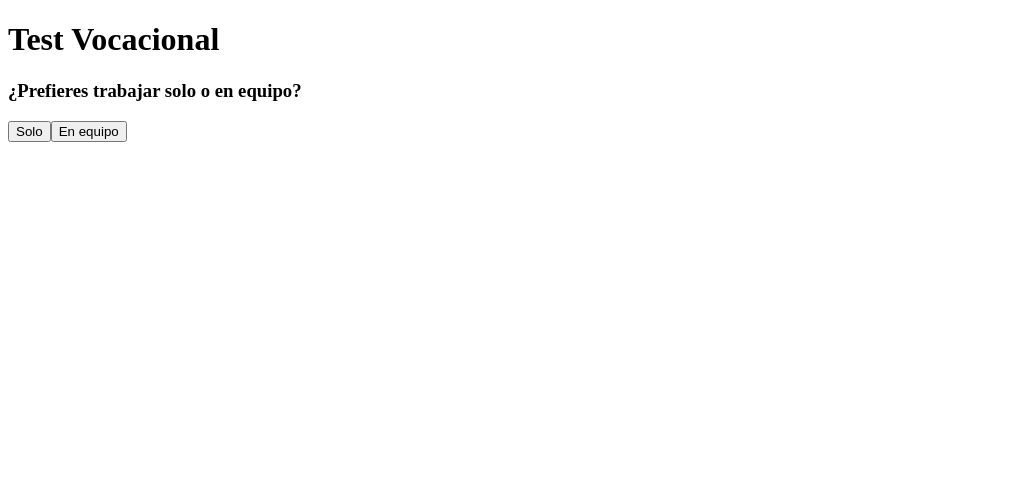
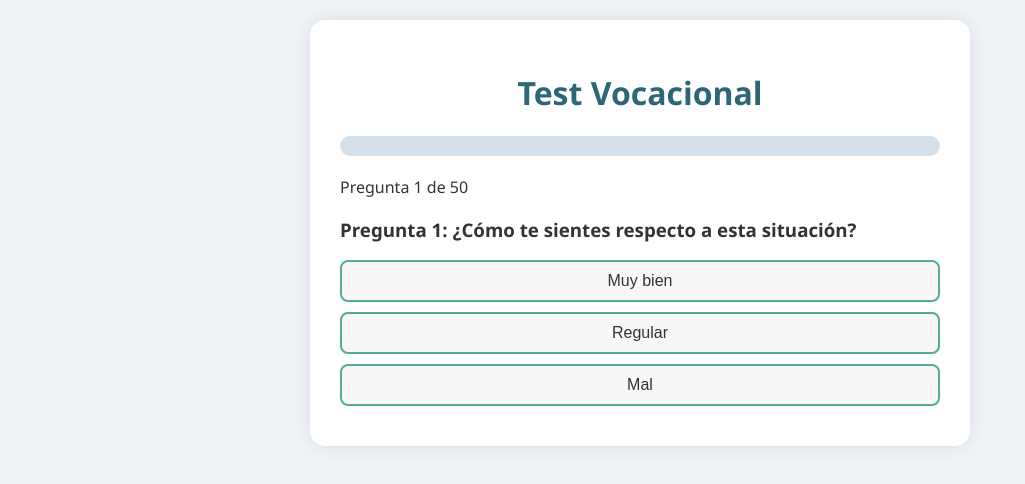
Before and after one commit to Karenperezor/test-vocacional, a plain HTML site: page index.html in a window 1280 px wide. Shown: the whole page, without its empty margins (0-1025 px from the left). Drawn offline with Linux system fonts and the light colour scheme.

Commit message:
commit 2: add style jsjsj B)

```diff
--- a/index.html
+++ b/index.html
@@ -1,16 +1,27 @@
 <!DOCTYPE html>
 <html lang="es">
 <head>
-  <meta charset="UTF-8">
+  <meta charset="UTF-8" />
+  <meta name="viewport" content="width=device-width, initial-scale=1.0"/>
   <title>Test Vocacional Inteligente</title>
-  <link rel="stylesheet" href="styles.css">
+  <link rel="stylesheet" href="style.css" />
 </head>
 <body>
-  <h1>Test Vocacional</h1>
-  <div id="pregunta-container"></div>
-  <div id="opciones-container"></div>
-  <button id="btn-siguiente" onclick="siguientePregunta()">Siguiente</button>
-  <div id="resultado" style="display:none;"></div>
+  <div class="container">
+    <h1>Test Vocacional</h1>
+
+    <div class="progress-container">
+      <div id="progress-bar"></div>
+    </div>
+
+    <p id="contador">Pregunta 1 de 50</p>
+
+    <div id="pregunta-container" class="fade"></div>
+    <div id="opciones-container" class="fade"></div>
+
+    <button id="btn-siguiente" onclick="siguientePregunta()">Siguiente</button>
+    <div id="resultado" class="fade" style="display:none;"></div>
+  </div>
 
   <script src="main.js"></script>
 </body>
--- a/main.js
+++ b/main.js
@@ -1,45 +1,30 @@
 let indicePregunta = 0;
 let respuestas = [];
+const totalPreguntas = 50;
 
-const preguntas = [
-  {
-    texto: "¿Prefieres trabajar solo o en equipo?",
-    opciones: ["Solo", "En equipo"]
-  },
-  {
-    texto: "¿Te gusta resolver problemas lógicos o expresar ideas creativas?",
-    opciones: ["Problemas lógicos", "Ideas creativas"]
-  },
-  {
-    texto: "¿Disfrutas ayudar a otras personas?",
-    opciones: ["Sí", "No"]
-  },
-  {
-    texto: "¿Te interesa saber cómo funcionan las cosas por dentro?",
-    opciones: ["Sí", "No"]
-  },
-  {
-    texto: "¿Te sentirías cómodo memorizando mucha información?",
-    opciones: ["Sí", "No"]
-  }
-];
+// Preguntas simuladas (puedes remplazarlas con las reales)
+const preguntas = Array.from({ length: totalPreguntas }, (_, i) => ({
+  texto: `Pregunta ${i + 1}: ¿Cómo te sientes respecto a esta situación?`,
+  opciones: ["Muy bien", "Regular", "Mal"]
+}));
 
 const carreras = {
-  tecnologia: ["Ingeniería en Sistemas", "Desarrollo Web", "Ciberseguridad"],
-  salud: ["Medicina", "Enfermería", "Psicología"],
-  creatividad: ["Diseño Gráfico", "Animación Digital", "Publicidad"],
-  social: ["Trabajo Social", "Pedagogía", "Derecho"]
+  tecnologia: ["Ingeniería de Software", "Desarrollo Web", "Ciberseguridad"],
+  creatividad: ["Diseño Gráfico", "Publicidad", "Animación Digital"],
+  social: ["Psicología", "Trabajo Social", "Educación"]
 };
 
 function mostrarPregunta() {
+  const pregunta = preguntas[indicePregunta];
   const contenedor = document.getElementById("pregunta-container");
   const opcionesContenedor = document.getElementById("opciones-container");
-  const preguntaActual = preguntas[indicePregunta];
+  const contador = document.getElementById("contador");
 
-  contenedor.innerHTML = `<h3>${preguntaActual.texto}</h3>`;
+  contador.textContent = `Pregunta ${indicePregunta + 1} de ${totalPreguntas}`;
+  contenedor.innerHTML = `<h3>${pregunta.texto}</h3>`;
   opcionesContenedor.innerHTML = "";
 
-  preguntaActual.opciones.forEach(opcion => {
+  pregunta.opciones.forEach(opcion => {
     const btn = document.createElement("button");
     btn.textContent = opcion;
     btn.onclick = () => {
@@ -49,12 +34,18 @@ function mostrarPregunta() {
     opcionesContenedor.appendChild(btn);
   });
 
+  actualizarProgreso();
   document.getElementById("btn-siguiente").style.display = "none";
+}
+
+function actualizarProgreso() {
+  const porcentaje = ((indicePregunta) / totalPreguntas) * 100;
+  document.getElementById("progress-bar").style.width = `${porcentaje}%`;
 }
 
 function siguientePregunta() {
   indicePregunta++;
-  if (indicePregunta < preguntas.length) {
+  if (indicePregunta < totalPreguntas) {
     mostrarPregunta();
   } else {
     mostrarResultado();
@@ -65,22 +56,21 @@ function mostrarResultado() {
   document.getElementById("pregunta-container").style.display = "none";
   document.getElementById("opciones-container").style.display = "none";
   document.getElementById("btn-siguiente").style.display = "none";
+  document.getElementById("contador").style.display = "none";
 
   const resultado = document.getElementById("resultado");
   resultado.style.display = "block";
 
+  // Lógica de prueba
   let sugerencias = [];
 
-  if (respuestas.includes("Problemas lógicos")) {
+  const respuestasLargas = respuestas.filter(r => r === "Muy bien").length;
+
+  if (respuestasLargas > 35) {
     sugerencias.push(...carreras.tecnologia);
-  }
-  if (respuestas.includes("Ideas creativas")) {
+  } else if (respuestasLargas > 20) {
     sugerencias.push(...carreras.creatividad);
-  }
-  if (respuestas.includes("Sí") && respuestas[2] === "Sí") {
-    sugerencias.push(...carreras.salud);
-  }
-  if (respuestas.includes("En equipo") && respuestas.includes("Ayudar")) {
+  } else {
     sugerencias.push(...carreras.social);
   }
 
@@ -89,7 +79,7 @@ function mostrarResultado() {
     <ul>${sugerencias.map(c => `<li>${c}</li>`).join("")}</ul>
     <p>¡Gracias por hacer el test!</p>
   `;
+
+  document.getElementById("progress-bar").style.width = "100%";
 }
-
-// Inicia el test
 mostrarPregunta();
--- a/style.css
+++ b/style.css
@@ -1,14 +1,74 @@
 body {
-  font-family: Arial, sans-serif;
+  font-family: 'Segoe UI', sans-serif;
+  background: #f0f4f8;
+  margin: 0;
   padding: 20px;
+  color: #333;
 }
 
-#opciones-container {
-  margin-top: 10px;
+.container {
+  max-width: 600px;
+  margin: auto;
+  background: white;
+  padding: 30px;
+  border-radius: 15px;
+  box-shadow: 0 0 20px rgba(0,0,0,0.1);
+}
+
+h1 {
+  text-align: center;
+  color: #2b6777;
+}
+
+.fade {
+  transition: opacity 0.5s ease-in-out;
 }
 
 button {
+  background-color: #52ab98;
+  border: none;
+  color: white;
+  padding: 10px 20px;
   margin-top: 20px;
-  padding: 8px 12px;
   font-size: 16px;
+  cursor: pointer;
+  border-radius: 8px;
 }
+
+button:hover {
+  background-color: #3d8b7c;
+}
+
+.progress-container {
+  width: 100%;
+  background: #d3e0ea;
+  height: 20px;
+  border-radius: 10px;
+  overflow: hidden;
+  margin: 20px 0;
+}
+
+#progress-bar {
+  height: 100%;
+  background-color: #52ab98;
+  width: 0%;
+  transition: width 0.4s ease;
+}
+
+#opciones-container button {
+  display: block;
+  margin: 10px 0;
+  width: 100%;
+  background: #f7f7f7;
+  color: #333;
+  border: 2px solid #52ab98;
+  transition: background 0.3s ease;
+}
+
+#opciones-container button:hover {
+  background: #e0f5f0;
+}
+
+#resultado ul {
+  padding-left: 20px;
+}
```
Also changed, not shown: 1 other file.
